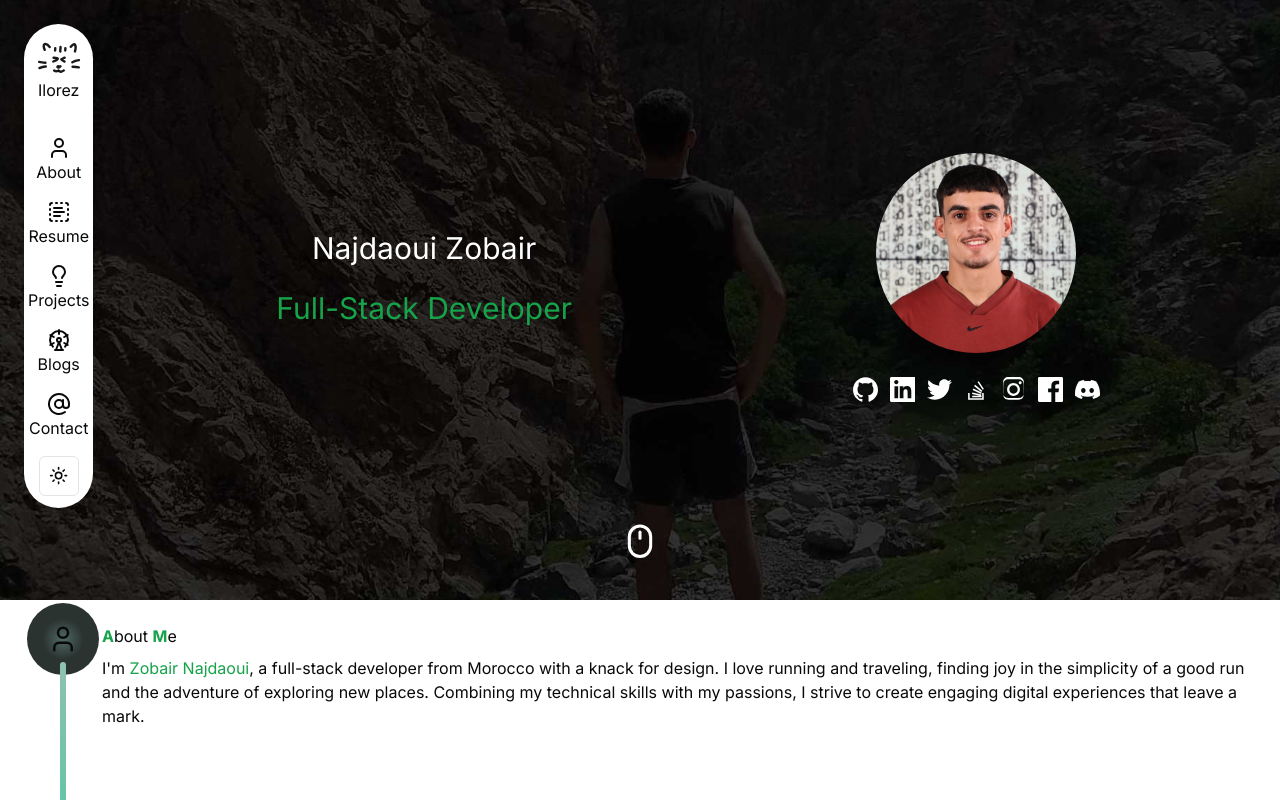
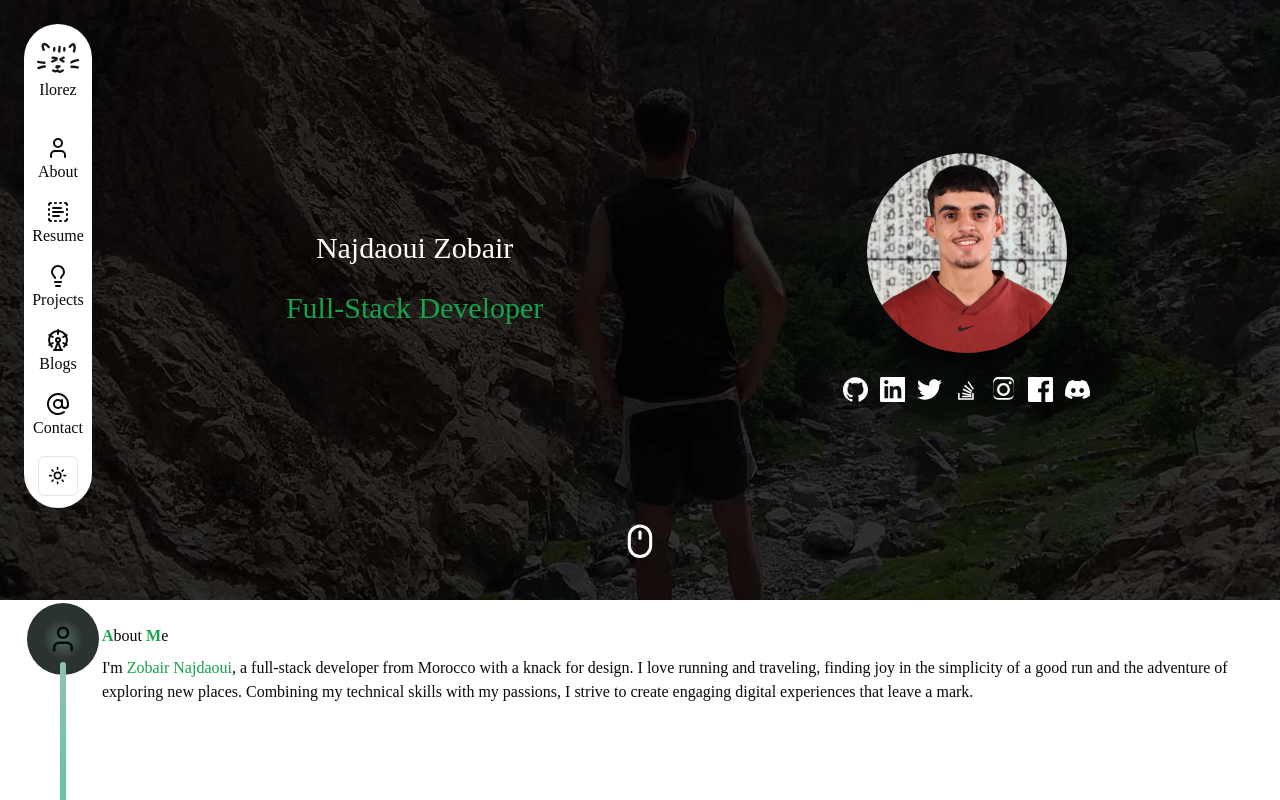
Before and after one commit to ilorez/portfolio, a Next.js app: page / in a window 1280 px wide. Shown: the top 800 px of the page. Built offline with nearby package versions, Linux system fonts and the light colour scheme.

Commit message:
refactor: Update font imports and usage in layout.tsx

```diff
--- a/app/layout.tsx
+++ b/app/layout.tsx
@@ -1,14 +1,8 @@
 import type { Metadata } from 'next';
 import './globals.css';
-
-import { Inter as FontSans } from 'next/font/google';
-
 import { cn } from '@/lib/utils';
 import { ThemeProvider } from '@/components/theme-provider';
-const fontSans = FontSans({
-  subsets: ['latin'],
-  variable: '--font-sans'
-});
+import { fonts } from '@/lib/fonts';
 
 export const metadata: Metadata = {
   title: 'Ilorez',
@@ -24,8 +18,8 @@ export default function RootLayout({
     <html lang="en">
       <body
         className={cn(
-          'min-h-screen bg-background font-sans antialiased',
-          fontSans.variable
+          'min-h-screen bg-background font-primary antialiased',
+          fonts[0].variable
         )}
       >
         <ThemeProvider
```
